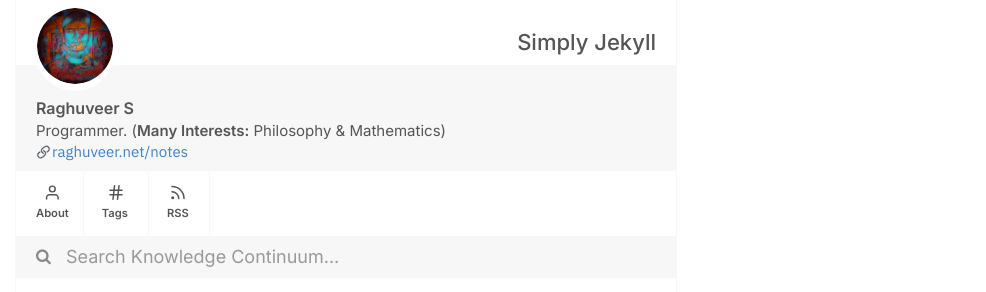
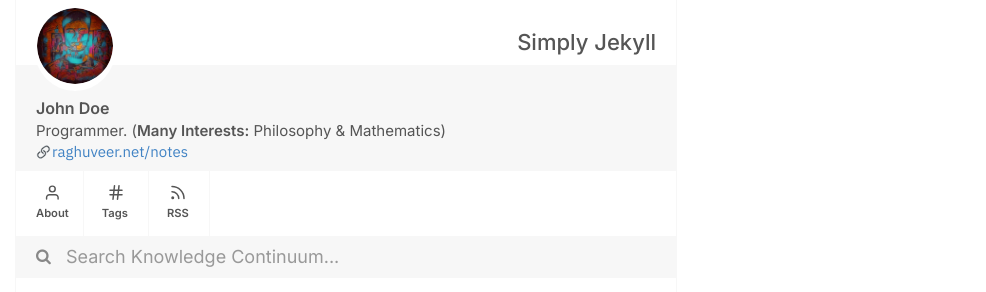
Before and after one commit to raghudotcc/simply-jekyll, a Jekyll site: the page built from index.md, in a window 1280 px wide. Shown: the top 292 px of the page, without its empty margins (294-1280 px from the left). Built offline with Jekyll 4.4.1, drawn with Linux system fonts in a browser that asks for light colours.

Commit message:
Update _config.yml

```diff
--- a/_config.yml
+++ b/_config.yml
@@ -1,5 +1,5 @@
 title: Simply Jekyll
-name: Raghuveer S
+name: John Doe
 baseurl: "/" # the subpath of your site, e.g. /blog
 url: "https://simply-jekyll.netlify.app/" # the base hostname & protocol for your site, e.g. http://example.com
 encoding: utf-8
```
